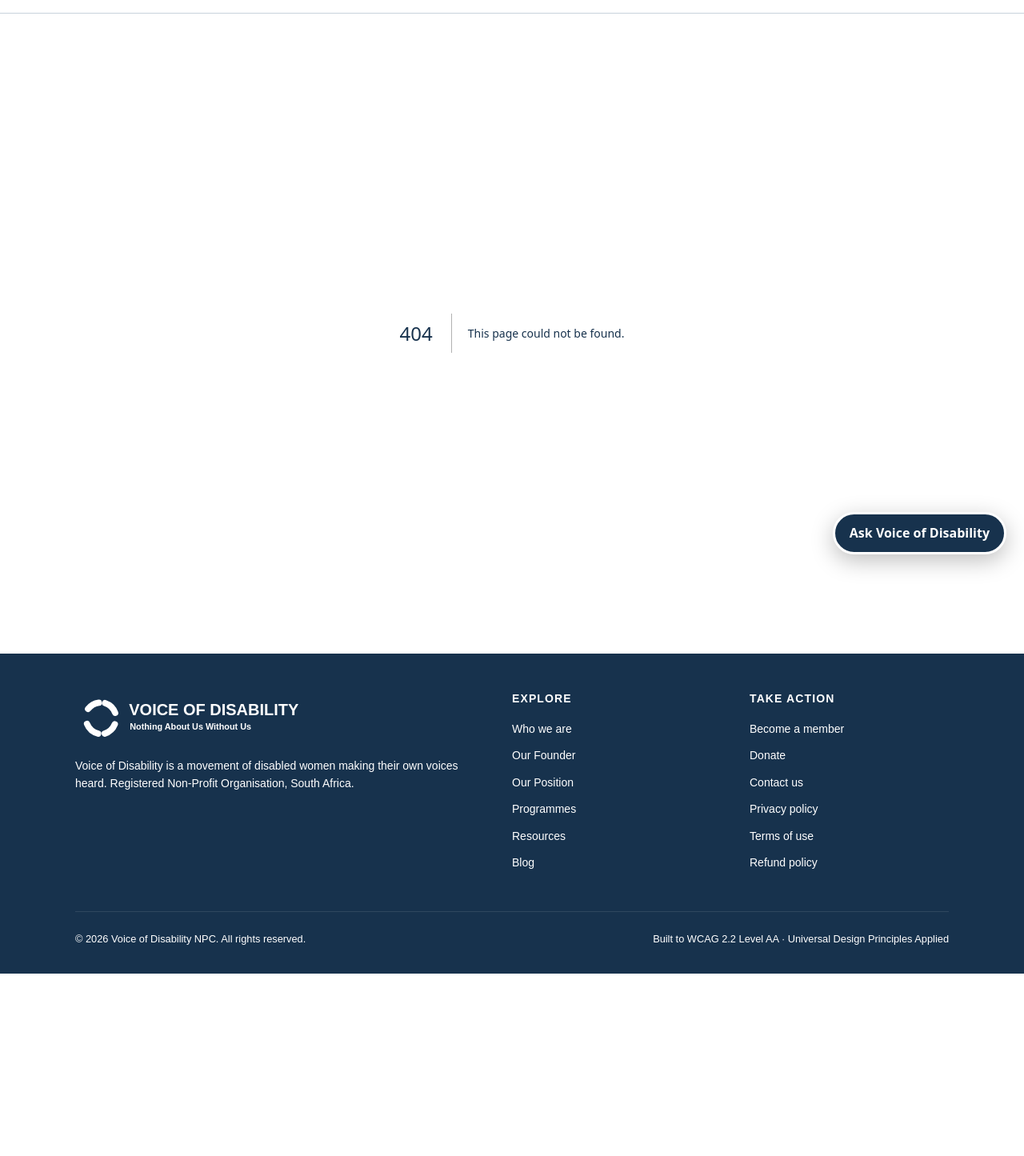
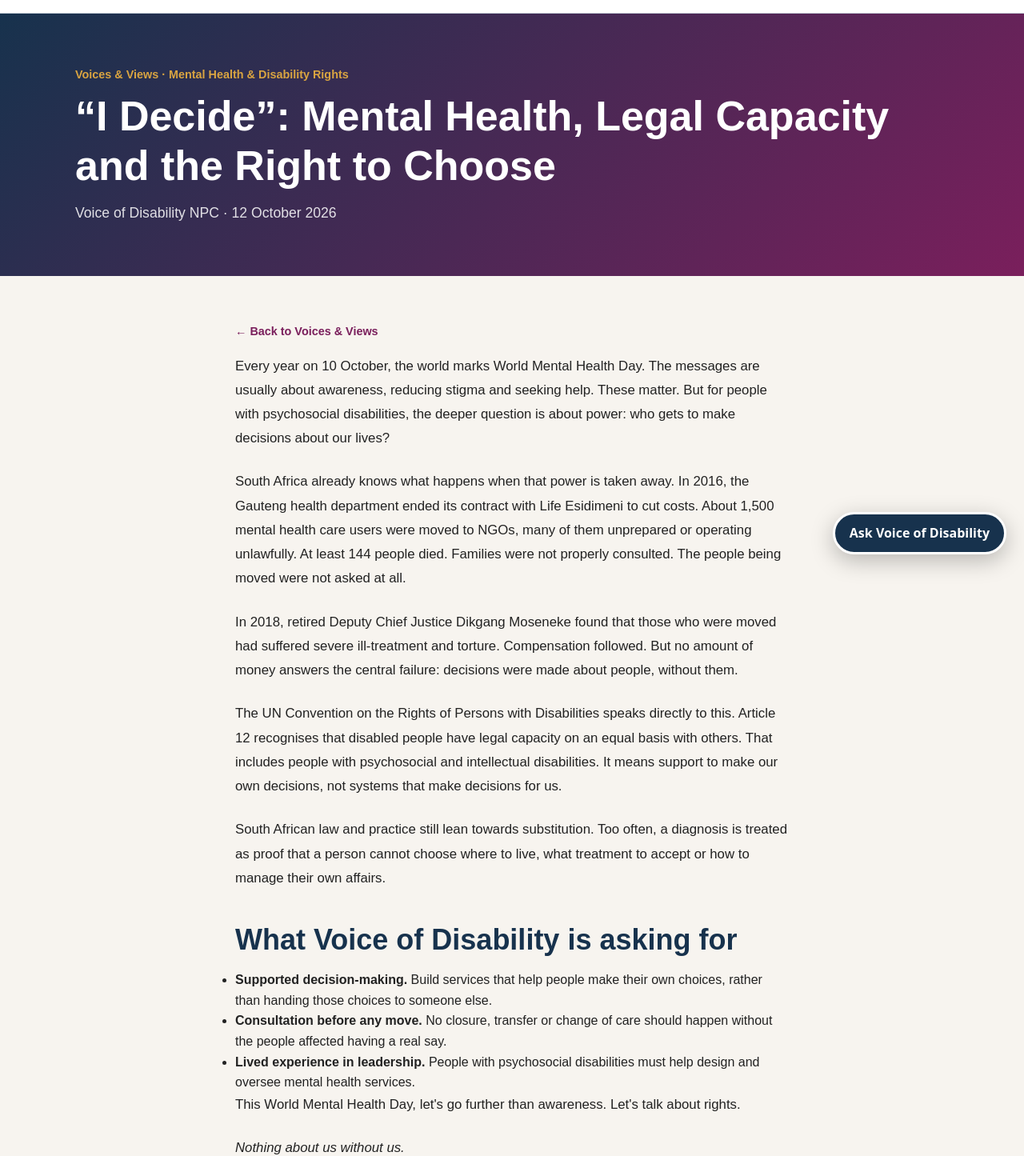
Before and after one commit to laggiesfl/voice-of-disability, a Next.js app: page /blog/mental-health-legal-capacity-right-to-choose in a window 1280 px wide. Before the commit this address had no page. Shown: the part 85-1530 px from the top of the page at 80% size. Before the commit the page ends 1302 px from the top, so only its background shows below. Built offline with nearby package versions, Linux system fonts and the light colour scheme.

Commit message:
Add blog post: mental-health-legal-capacity-right-to-choose

```diff
--- /dev/null
+++ b/app/blog/mental-health-legal-capacity-right-to-choose/page.tsx
@@ -0,0 +1,49 @@
+import Link from 'next/link';
+import type { Metadata } from 'next';
+
+export const metadata: Metadata = {
+  title: '“I Decide”: Mental Health, Legal Capacity and the Right to Choose',
+  description:
+    'World Mental Health Day asks us to talk about mental health. Disabled people with psychosocial disabilities are asking for something more: the right to decide.',
+};
+
+export default function MentalHealthLegalCapacityRightToChooseArticle() {
+  return (
+    <>
+      <section className="page-hero" aria-labelledby="article-h">
+        <div className="container">
+          <p className="byline">Voices &amp; Views · Mental Health &amp; Disability Rights</p>
+          <h1 id="article-h">&ldquo;I Decide&rdquo;: Mental Health, Legal Capacity and the Right to Choose</h1>
+          <p>Voice of Disability NPC · 12 October 2026</p>
+        </div>
+      </section>
+
+      <article className="prose" aria-label="&ldquo;I Decide&rdquo;: Mental Health, Legal Capacity and the Right to Choose article">
+        <Link href="/blog" className="back-link">← Back to Voices &amp; Views</Link>
+
+<p>Every year on 10 October, the world marks World Mental Health Day. The messages are usually about awareness, reducing stigma and seeking help. These matter. But for people with psychosocial disabilities, the deeper question is about power: who gets to make decisions about our lives?</p>
+
+<p>South Africa already knows what happens when that power is taken away. In 2016, the Gauteng health department ended its contract with Life Esidimeni to cut costs. About 1,500 mental health care users were moved to NGOs, many of them unprepared or operating unlawfully. At least 144 people died. Families were not properly consulted. The people being moved were not asked at all.</p>
+
+<p>In 2018, retired Deputy Chief Justice Dikgang Moseneke found that those who were moved had suffered severe ill-treatment and torture. Compensation followed. But no amount of money answers the central failure: decisions were made about people, without them.</p>
+
+<p>The UN Convention on the Rights of Persons with Disabilities speaks directly to this. Article 12 recognises that disabled people have legal capacity on an equal basis with others. That includes people with psychosocial and intellectual disabilities. It means support to make our own decisions, not systems that make decisions for us.</p>
+
+<p>South African law and practice still lean towards substitution. Too often, a diagnosis is treated as proof that a person cannot choose where to live, what treatment to accept or how to manage their own affairs.</p>
+
+<h2>What Voice of Disability is asking for</h2>
+
+<ul>
+<li><strong>Supported decision-making.</strong> Build services that help people make their own choices, rather than handing those choices to someone else.</li>
+<li><strong>Consultation before any move.</strong> No closure, transfer or change of care should happen without the people affected having a real say.</li>
+<li><strong>Lived experience in leadership.</strong> People with psychosocial disabilities must help design and oversee mental health services.</li>
+</ul>
+
+<p>This World Mental Health Day, let&apos;s go further than awareness. Let&apos;s talk about rights.</p>
+
+<p><em>Nothing about us without us.</em></p>
+
+      </article>
+    </>
+  );
+}
```
